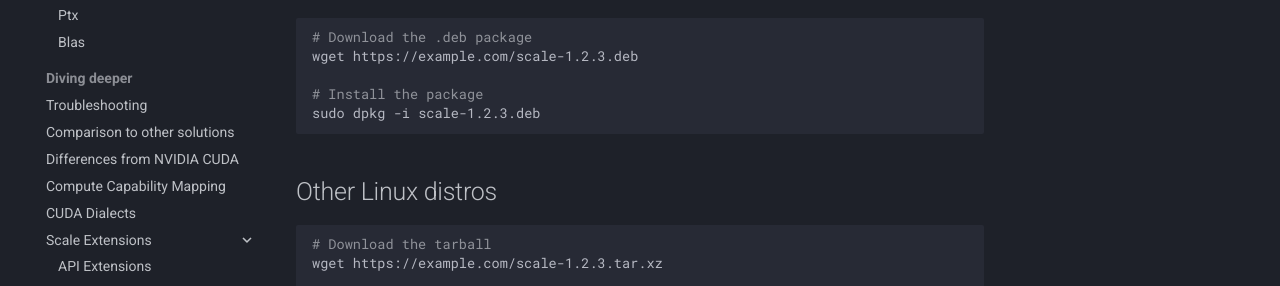
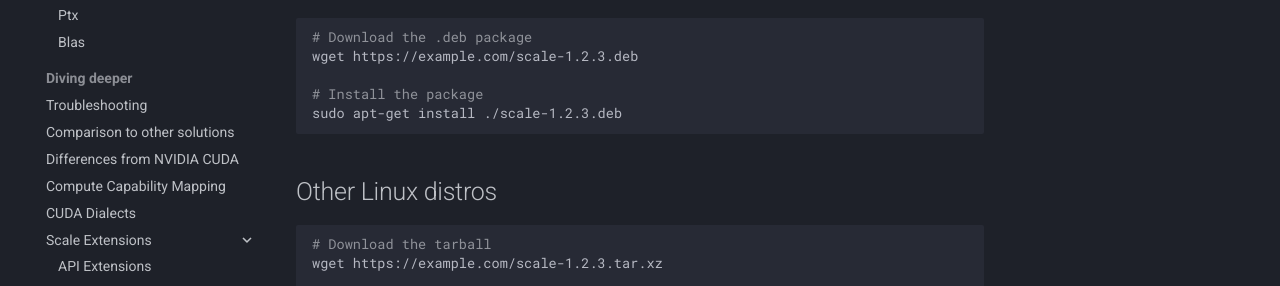
Before and after one commit to spectral-compute/scale-docs, an MkDocs documentation site: the page built from docs/manual/how-to-install.md, in a window 1280 px wide. Shown: the part 320-606 px from the top of the page. Built offline with MkDocs 1.6.1 and Material for MkDocs 9.7.7, drawn with Linux system fonts in a browser that asks for light colours.

Commit message:
Use apt-get install for installing the package
The dpkg command doesn't get dependencies.

````diff
--- a/docs/manual/how-to-install.md
+++ b/docs/manual/how-to-install.md
@@ -11,7 +11,7 @@ SCALE can be installed like any other package:
 wget https://example.com/scale-1.2.3.deb
 
 # Install the package
-sudo dpkg -i scale-1.2.3.deb
+sudo apt-get install ./scale-1.2.3.deb
 ```
 
 ## Other Linux distros
````
